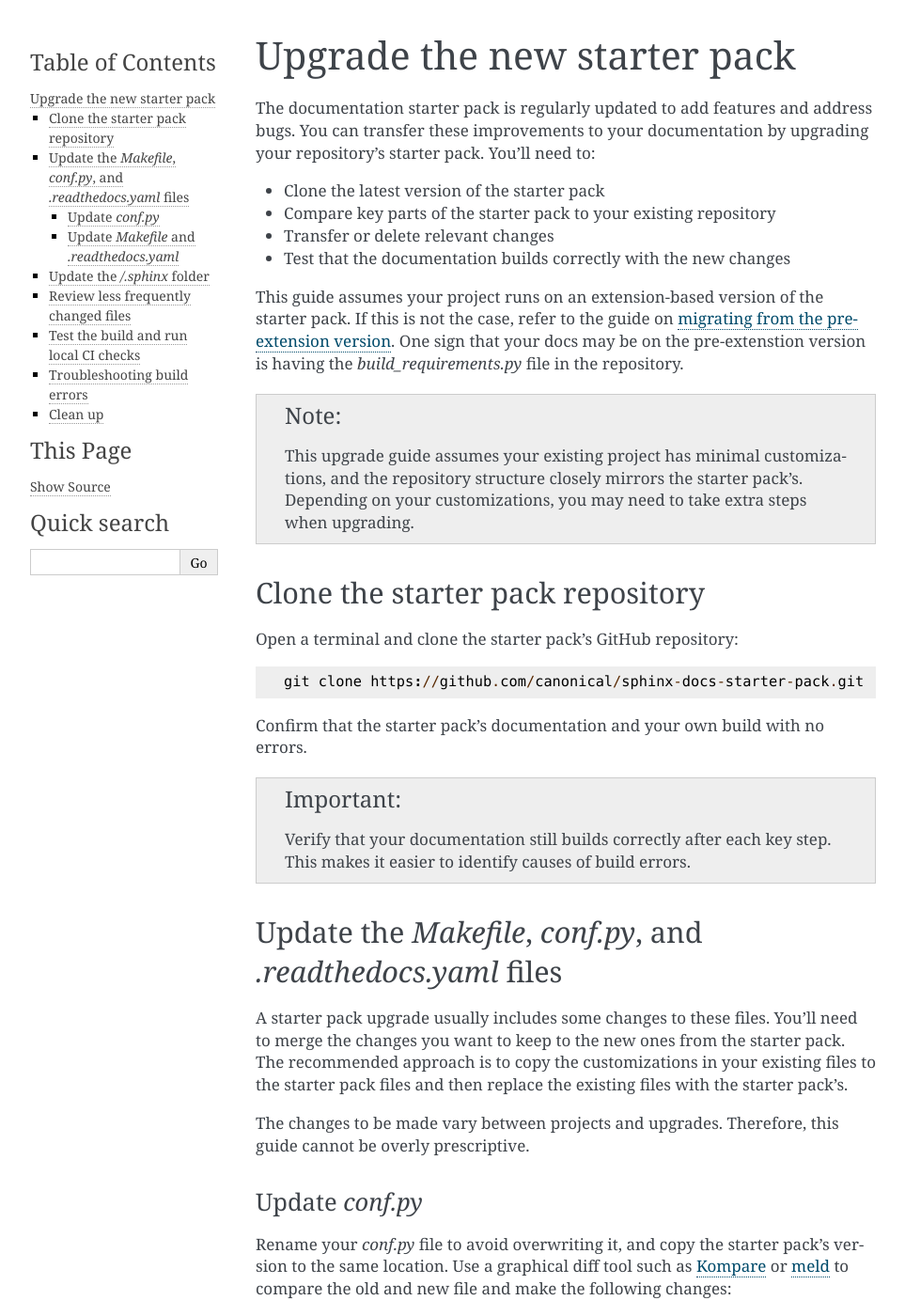
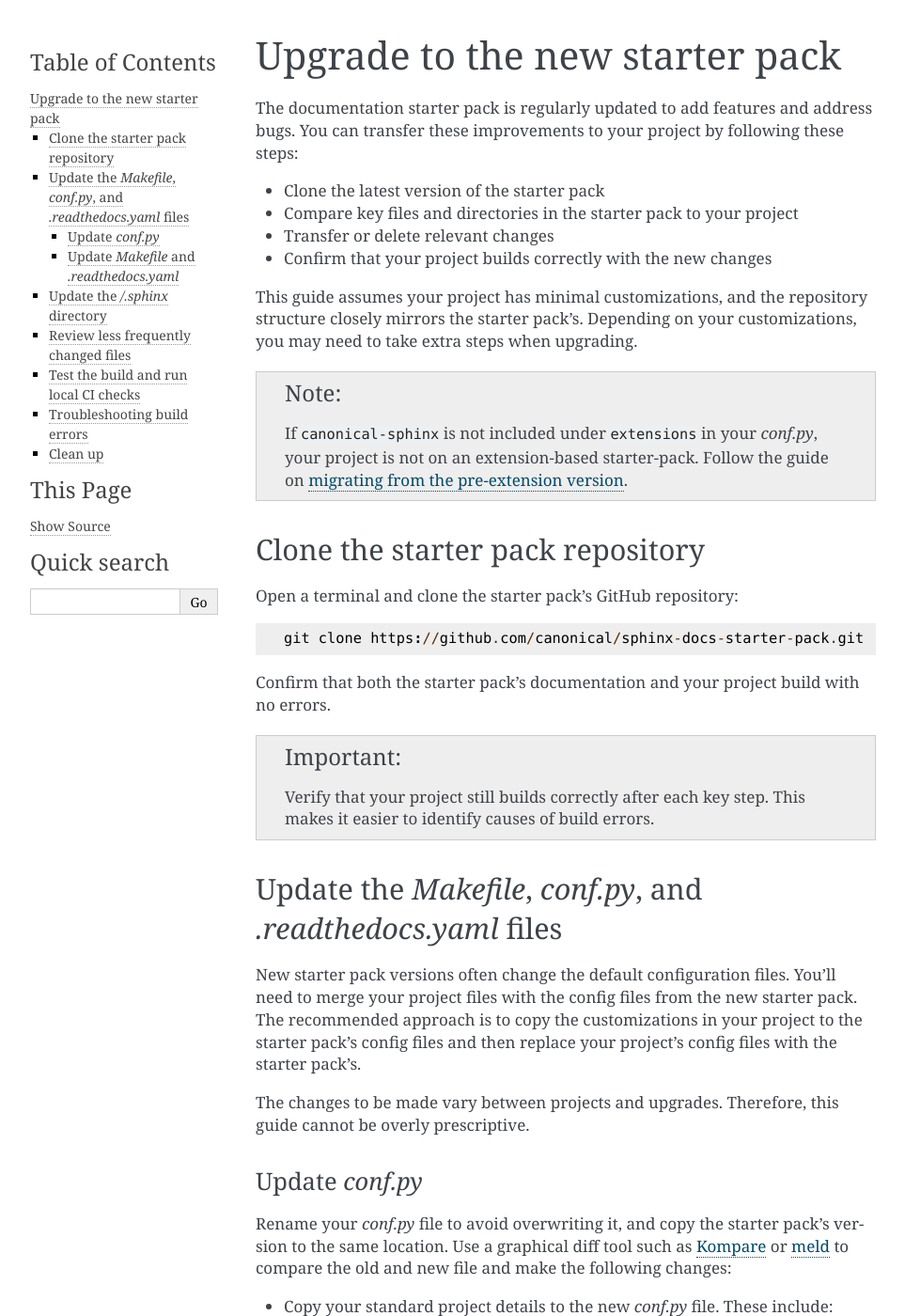
Before and after one commit to canonical/sphinx-docs-starter-pack, a Sphinx documentation site: the page built from docs/how-to/update-starter-packs/upgrade-new-starter-pack.rst, in a window 1280 px wide and 1400 px high. Shown: the whole window at 94% size, without its empty margins (148-1111 px from the left). Built offline with Sphinx 7.4.7, drawn with Linux system fonts in a browser that asks for light colours; pages that are not in the unit, such as notebooks, are missing from menus; some of the changed text lies outside the part shown.

Commit message:
Apply further changes from doc review.
Signed-off-by: Charles Odada <charles.odada@canonical.com>

```diff
--- a/docs/conf.py
+++ b/docs/conf.py
@@ -245,7 +245,8 @@ redirects = {
 
 linkcheck_ignore = [
     "http://127.0.0.1:8000",
-    "https://github.com/canonical/ACME/*"
+    "https://github.com/canonical/ACME/*",
+    r"https://matrix\.to/.*",
     ]
 
 
--- a/docs/how-to/update-starter-packs/migrate-from-pre-extension.rst
+++ b/docs/how-to/update-starter-packs/migrate-from-pre-extension.rst
@@ -7,8 +7,10 @@ This guide outlines the steps required to migrate a documentation project from t
 
 The extension-based documentation starter pack provides a set of features and configurations that are common across Canonical documentation projects. Key components, such as configuration and styling, are loaded as an add-on to your documentation project. It can significantly reduce maintenance concerns when managing your documentation.
 
-If you would like to upgrade an extension-based starter pack to the latest
-version, refer to our :ref:`general guide for upgrading starter packs <upgrade-new-starter-pack>`.
+.. note::
+   If ``canonical-sphinx`` is included under ``extensions`` in your `conf.py`,
+   you are already using an extension-based starter-pack. Follow the guide on
+   :ref:`upgrading to the new starter pack <upgrade-new-starter-pack>`.
 
 Update to the last pre-extension version
 ----------------------------------------
--- a/docs/how-to/update-starter-packs/upgrade-new-starter-pack.rst
+++ b/docs/how-to/update-starter-packs/upgrade-new-starter-pack.rst
@@ -1,26 +1,23 @@
 .. _upgrade-new-starter-pack:
 
-Upgrade the new starter pack
-============================
+Upgrade to the new starter pack
+===============================
 The documentation starter pack is regularly updated to add features and address
-bugs. You can transfer these improvements to your documentation by upgrading your
-repository's starter pack. You'll need to:
+bugs. You can transfer these improvements to your project by following these steps:
 
 - Clone the latest version of the starter pack
-- Compare key parts of the starter pack to your existing repository
+- Compare key files and directories in the starter pack to your project
 - Transfer or delete relevant changes
-- Test that the documentation builds correctly with the new changes
+- Confirm that your project builds correctly with the new changes
 
-This guide assumes your project runs on an extension-based version of the starter
-pack. If this is not the case, refer to the guide on
-:ref:`migrating from the pre-extension version <migrate-from-pre-extension>`.
-One sign that your docs may be on the pre-extenstion version is having the
-`build_requirements.py` file in the repository.
+This guide assumes your project has minimal customizations, and the repository
+structure closely mirrors the starter pack's. Depending on your customizations,
+you may need to take extra steps when upgrading.
 
 .. note::
-    This upgrade guide assumes your existing project has minimal customizations,
-    and the repository structure closely mirrors the starter pack's. Depending
-    on your customizations, you may need to take extra steps when upgrading.
+   If ``canonical-sphinx`` is not included under ``extensions`` in your `conf.py`,
+   your project is not on an extension-based starter-pack. Follow the guide on
+   :ref:`migrating from the pre-extension version <migrate-from-pre-extension>`.
 
 Clone the starter pack repository
 ---------------------------------
@@ -30,18 +27,20 @@ Open a terminal and clone the starter pack's GitHub repository:
 
     git clone https://github.com/canonical/sphinx-docs-starter-pack.git
 
-Confirm that the starter pack's documentation and your own build with no errors.
+Confirm that both the starter pack's documentation and your project build with
+no errors.
 
 .. important::
-   Verify that your documentation still builds correctly after each key step. This
+   Verify that your project still builds correctly after each key step. This
    makes it easier to identify causes of build errors.
 
 Update the `Makefile`, `conf.py`, and `.readthedocs.yaml` files
 ----------------------------------------------------------------
-A starter pack upgrade usually includes some changes to these files. You'll need
-to merge the changes you want to keep to the new ones from the starter pack. The
-recommended approach is to copy the customizations in your existing files to
-the starter pack files and then replace the existing files with the starter pack's.
+New starter pack versions often change the default configuration files. You'll
+need to merge your project files with the config files from the new starter pack.
+The recommended approach is to copy the customizations in your project to the starter
+pack's config files and then replace your project's config files with the starter
+pack's.
 
 The changes to be made vary between projects and upgrades. Therefore, this guide
 cannot be overly prescriptive.
@@ -59,31 +58,31 @@ following changes:
     -   Ignored links
     -   Social links, etc.
 
--   Verify that the `/static` and `/templates` folders are located at the locations
+-   Verify that the `/static` and `/templates` directories are located at the locations
     specified by `html_static_path` and `templates_path`, respectively, in the
-    new `conf.py` file. These should not be inside the `/.sphinx` folder.
+    new `conf.py` file. These should not be inside the `/.sphinx` directory.
 
 For other customizations, consider need and compatibility before copying them to
 the new file. If it's not obvious whether you should copy over a customization
 or include a new change, reach out to `Canonical's documentation team <https://matrix.to/#/#documentation:ubuntu.com>`_.
 
 Update `Makefile` and `.readthedocs.yaml`
-~~~~~~~~~~~~~~~~~~~~~~~~~~~~~~~~~~~~~~~~~~
-Depending on the version of your starter pack, the new `Makefile` and `.readthedocs.yaml`
+~~~~~~~~~~~~~~~~~~~~~~~~~~~~~~~~~~~~~~~~~
+Depending on the version of your project's starter pack, the new `Makefile` and `.readthedocs.yaml`
 files may have few or no changes. Apply the same approach you used for `conf.py`
 to merge your customizations into the new files.
 
 If there are no project-specific customizations in your files but there are changes
 in the new ones, you can just overwrite your existing files with the new ones.
 
-Update the `/.sphinx` folder
------------------------------
-In addition to the docs above, the `/.sphinx` folder is also likely to have some
+Update the `/.sphinx` directory
+-------------------------------
+In addition to the docs above, the `/.sphinx` directory is also likely to have some
 changes in each upgrade. These files are not intended to be modified by users.
 
-Unless you intentionally customized files in this folder, you can simply delete
-your existing `/.sphinx` folder and replace it with the starter pack's. If you
-have any modifications in your existing `/.sphinx` folder, it is recommended that
+Unless you intentionally customized files in this directory, you can simply delete
+your project's `/.sphinx` directory and replace it with the starter pack's. If there
+are modifications in your project's `/.sphinx` directory, it is recommended that
 they transfer them out.
 
 Review less frequently changed files
@@ -91,24 +90,24 @@ Review less frequently changed files
 Some files in the starter pack may be updated less frequently, but it's a good idea
 to review them during each upgrade and determine if there are relevant changes:
 
--   Review `requirements.txt`: If there are any updates, and your existing file
-    has no repository-specific requirements, you can simply replace the existing
-    file with the new one. If you added requirements based on your customizations
-    be sure to include them, e.g., `sphinxext-rediraffe` if you use rediraffe to
+-   Review `requirements.txt`: If there are any updates, and your project's file
+    has no repository-specific requirements, you can overwrite the existing file
+    with the new one. If you added requirements based on your customizations be
+    sure to include them, e.g., `sphinxext-rediraffe` if you use rediraffe to
     handle redirects.
 
--   Review the workflows in the `/.github` folder: If there are changes in the
+-   Review the workflows in the `/.github` directory: If there are changes in the
     following workflows, replace the existing files with the new ones. The starter
-    pack may have more workflows included. You'll need to decide whether you need
-    the additional workflows or not:
+    pack will have other workflows as well, but you'll need to decide whether your
+    project needs them or not:
 
     -   Automatic doc checks
     -   CLA (contributor license agreement) check
     -   Check for removed URLs
     -   Markdown style check (only required for docs using markdown)
 
--   Review and transfer any additions in the new `.gitignore` file to the existing
-    one.
+-   Review and transfer any necessary changes in the new `.gitignore` file to your
+    project.
 
 Test the build and run local CI checks
 --------------------------------------
@@ -142,11 +141,11 @@ Clean up
 There may be files that need to be deleted after the upgrade such as starter-pack
 specific files or files that have been replaced with newer versions:
 
--   If you haven't done it already, delete the copies of `conf.py`, `Makefile`, and
+-   If you haven't done so already, delete the copies of `conf.py`, `Makefile`, and
     `/.readthedocs.yaml` that were renamed and replaced.
 -   If you did not strictly follow this guide for this or previous upgrades, it's
-    possible that you have some starter pack-specific files in your repository.
-    These can be deleted unless you repurposed them for your docs:
+    possible that you have some starter pack-specific files in your project.
+    These can be deleted unless you repurposed them for your project:
 
     -   `.github/pull_request_template.md`
     -   `.github/workflows/sphinx-python-dependency-build-checks.yml`
```
